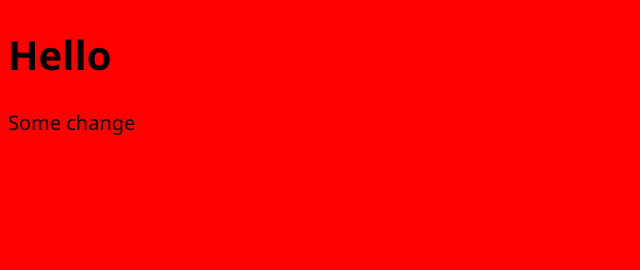
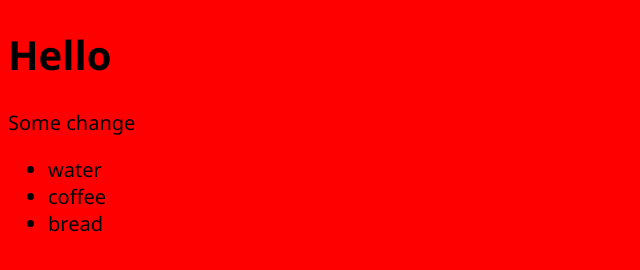
Before and after one commit to flups10/Matrix-Master, a plain HTML site: page index.html in a window 1280 px wide. Shown: the whole page, without its empty margins (0-640 px from the left). Drawn offline with Linux system fonts and the light colour scheme.

Commit message:
added a list of items

```diff
--- a/index.html
+++ b/index.html
@@ -10,5 +10,12 @@
 <body>
     <h1>Hello</h1>
     <p>Some change</p>
+    <div>
+        <ul>
+            <li>water</li>
+            <li>coffee</li>
+            <li>bread</li>
+        </ul>
+    </div>
 </body>
 </html>
```
